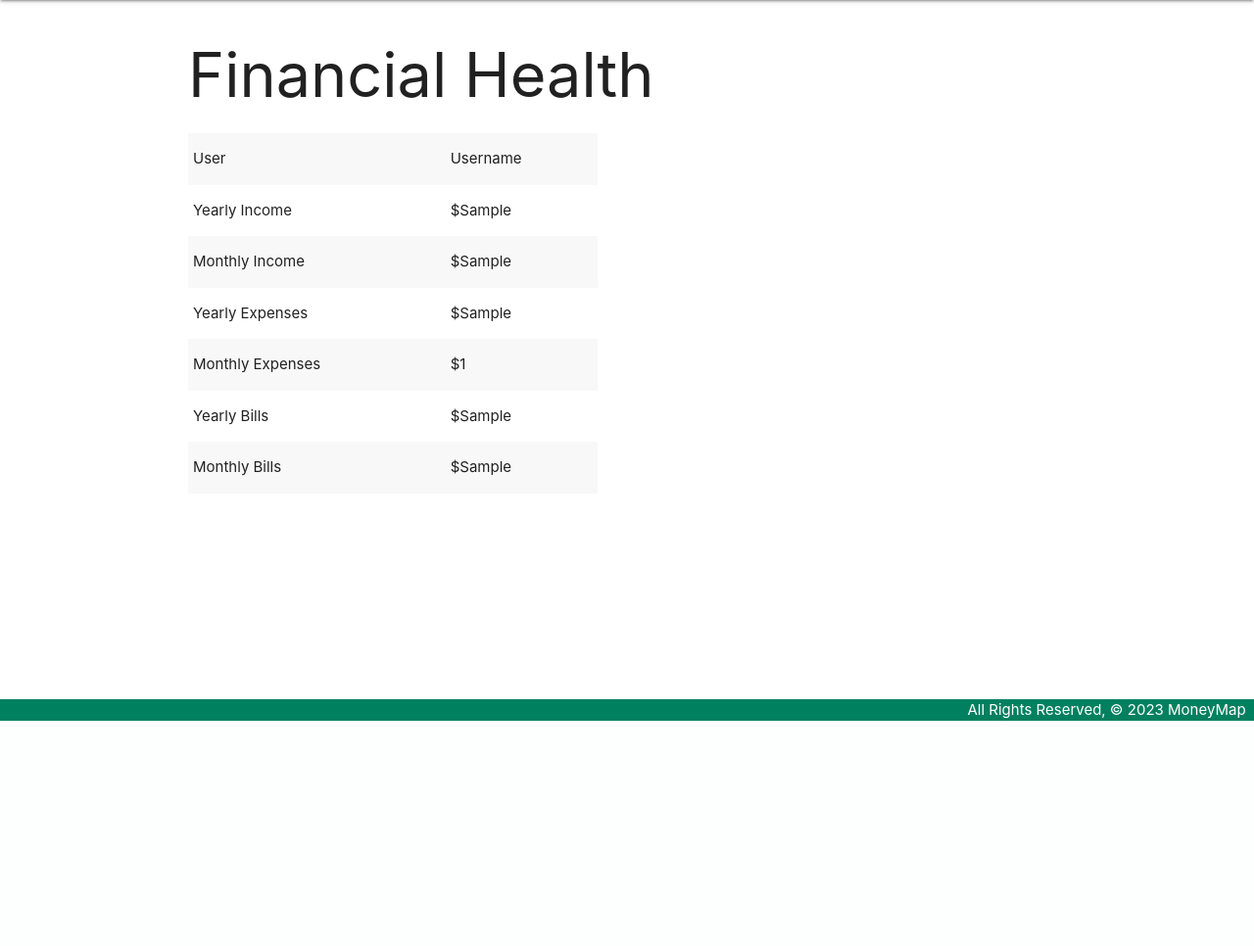
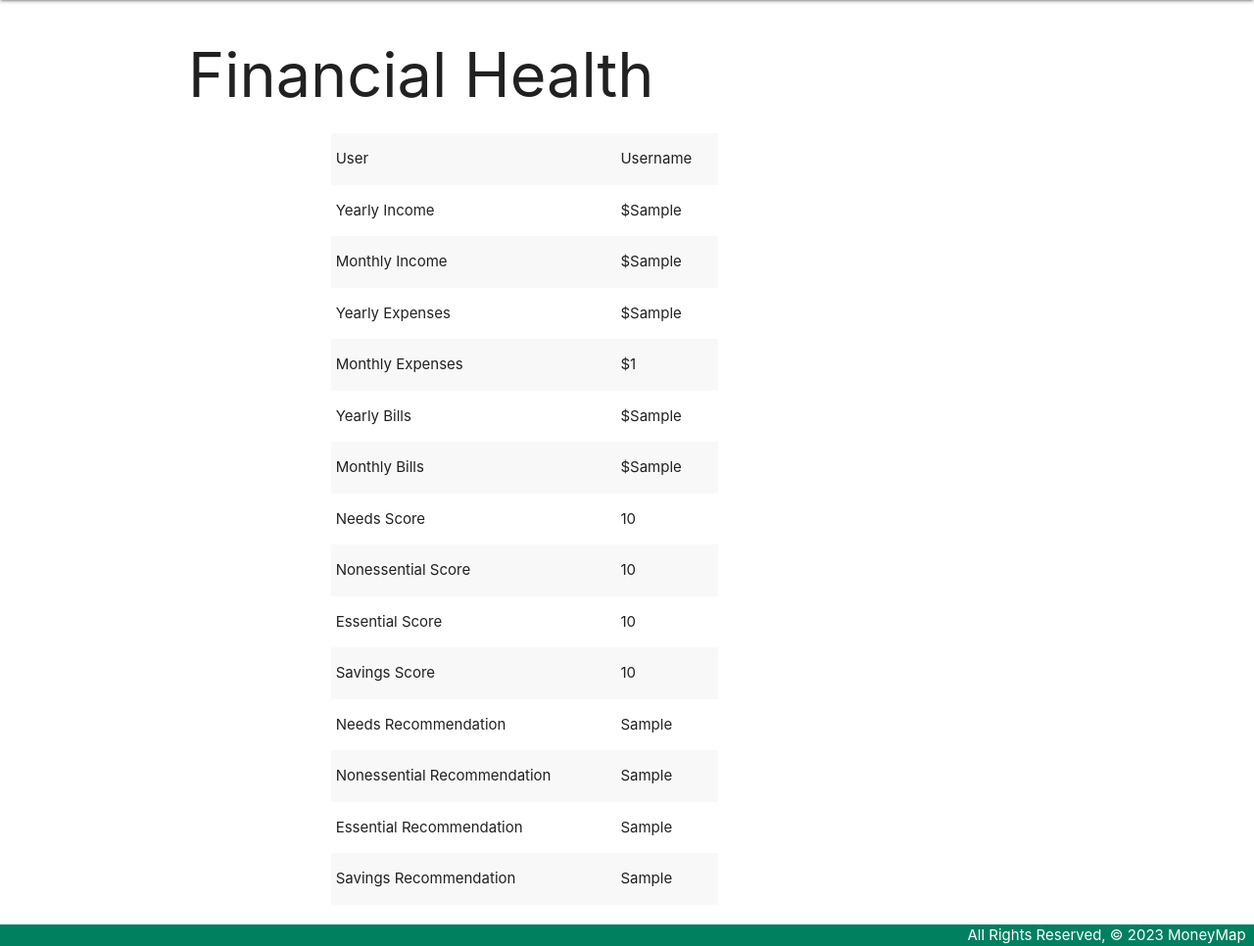
Before and after one commit to AlyssaAlonso/moneymap, a Django app: template main_app/templates/finhealth/index.html in a window 1280 px wide. Shown: the part 64-1030 px from the top of the page at 98% size. Before the commit the page ends 800 px from the top, so only its background shows below. Run offline with Django 3.2, Linux system fonts and the light colour scheme; the template is opened without the code that fills it: most values are stand-ins (such as "Sample title", 1, 10 or a date in 2020).

Commit message:
finhealth template

```diff
--- a/main_app/templates/finhealth/index.html
+++ b/main_app/templates/finhealth/index.html
@@ -1,11 +1,12 @@
-{% extends 'base.html' %} {% block content %}
+{% extends 'base.html' %}
+{% block content %}
 
 <h1>Financial Health</h1>
 
-<div class="container table-container">
+<div class="container">
     <div class="row">
-    <div class="col s8 table-col">
-      <table class="striped responsive-table">
+        <div class="col s8">
+            <table class="striped">
                 <tbody>
                     <tr>
                         <td>User</td>
@@ -13,11 +14,11 @@
                     </tr>
                     <tr>
                         <td>Yearly Income</td>
-            <td>${{yearly_income}}</td>
+                        <td>${{ yearly_income }}</td>
                     </tr>
                     <tr>
                         <td>Monthly Income</td>
-            <td>${{rounded_monthly_income}}</td>
+                        <td>${{ rounded_monthly_income }}</td>
                     </tr>
                     <tr>
                         <td>Yearly Expenses</td>
@@ -29,14 +30,48 @@
                     </tr>
                     <tr>
                         <td>Yearly Bills</td>
-            <td>${{yearly_bills}}</td>
+                        <td>${{ yearly_bills }}</td>
                     </tr>
                     <tr>
                         <td>Monthly Bills</td>
-            <td>${{monthly_bills}}</td>
+                        <td>${{ monthly_bills }}</td>
+                    </tr>
+                    <!-- Add new rows for scores and recommendations -->
+                    <tr>
+                        <td>Needs Score</td>
+                        <td>{{ needs_score }}</td>
+                    </tr>
+                    <tr>
+                        <td>Nonessential Score</td>
+                        <td>{{ nonessential_score }}</td>
+                    </tr>
+                    <tr>
+                        <td>Essential Score</td>
+                        <td>{{ essential_score }}</td>
+                    </tr>
+                    <tr>
+                        <td>Savings Score</td>
+                        <td>{{ savings_score }}</td>
+                    </tr>
+                    <tr>
+                        <td>Needs Recommendation</td>
+                        <td>{{ needs_recommendation }}</td>
+                    </tr>
+                    <tr>
+                        <td>Nonessential Recommendation</td>
+                        <td>{{ nonessential_recommendation }}</td>
+                    </tr>
+                    <tr>
+                        <td>Essential Recommendation</td>
+                        <td>{{ essential_recommendation }}</td>
+                    </tr>
+                    <tr>
+                        <td>Savings Recommendation</td>
+                        <td>{{ savings_recommendation }}</td>
                     </tr>
                 </tbody>
             </table>
+
         </div>
     </div>
 </div>
```
Lines whose indentation alone changed are shown as unchanged.
